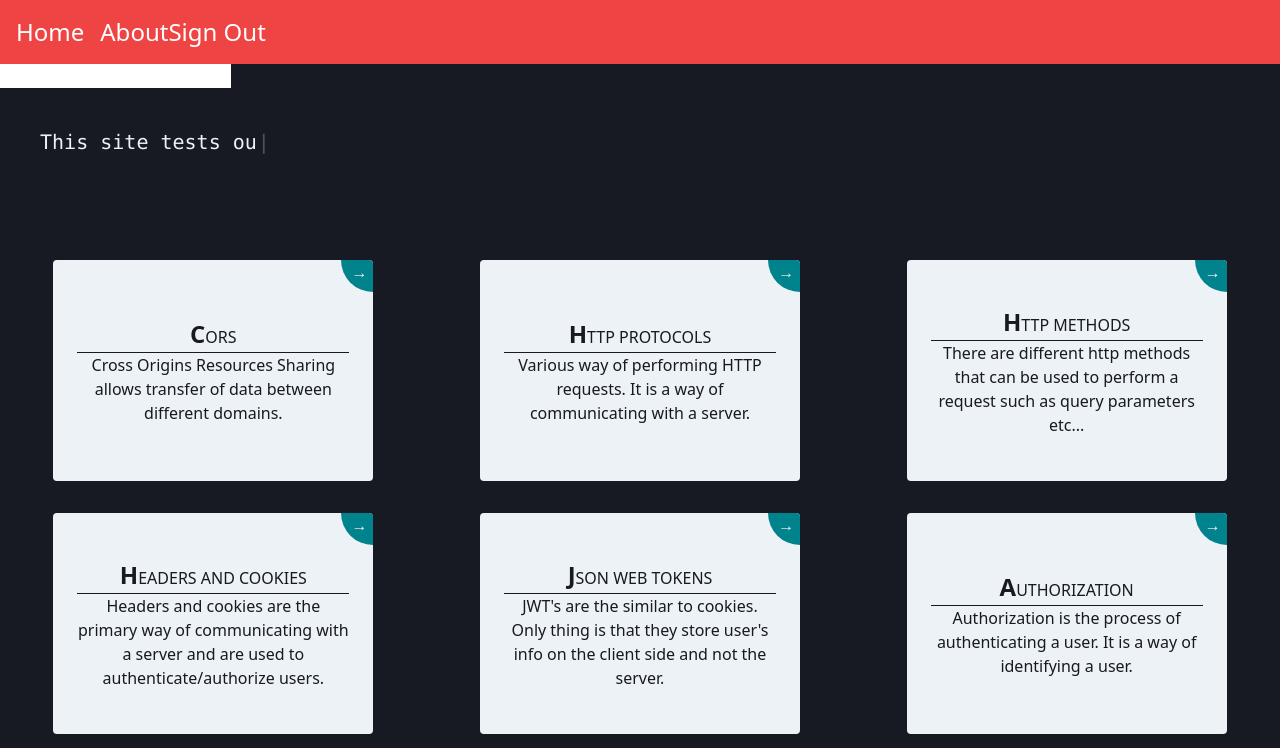
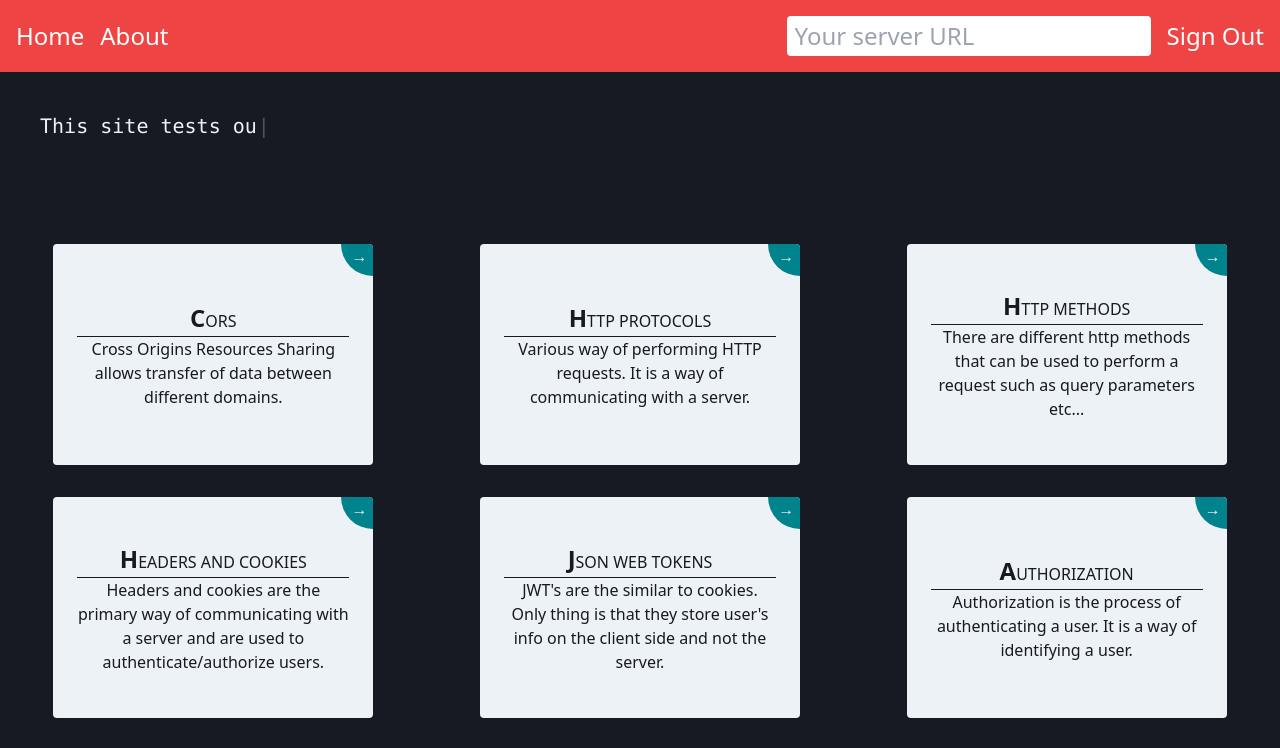
Before and after one commit to ananth243/web-dev-concepts, a Next.js app: page /home in a window 1280 px wide. Shown: the top 748 px of the page. Built offline with nearby package versions, Linux system fonts and the light colour scheme; no server answers; sample sign-in values are in the browser's storage.

Commit message:
Rearrange navbar elements
Signed-off-by: Hrishikesh Patil <hrishikeshpatil.754@gmail.com>

```diff
--- a/components/Navbar.js
+++ b/components/Navbar.js
@@ -28,11 +28,25 @@ function Navbar() {
   return (
     <>
       <div className="bg-red-500 font-sans text-white text-2xl flex p-4 space-x-4">
+        <div className="flex justify-around space-x-4 w-full">
         <Link href={state ? "/home" : "/"} passHref>
           <button>Home</button>
         </Link>
-        <ul className="flex justify-around">
           <Modal name={"About"} />
+          <div className="grow" />
+            <div>
+              {state && (
+                <input
+                  type="url"
+                  value={url}
+                  className="text-black px-2 py-1 rounded"
+                  onChange={(e) => {
+                    setUrl(e.target.value);
+                  }}
+                  placeholder="Your server URL"
+                />
+              )}
+            </div>
           {!state && (
             <button
               onClick={() => {
@@ -51,19 +65,7 @@ function Navbar() {
               Sign Out
             </button>
           )}
-        </ul>
-      </div>
-      <div>
-        {state && (
-          <input
-            type="url"
-            value={url}
-            className="text-black"
-            onChange={(e) => {
-              setUrl(e.target.value);
-            }}
-          />
-        )}
+        </div>
       </div>
     </>
   );
```
